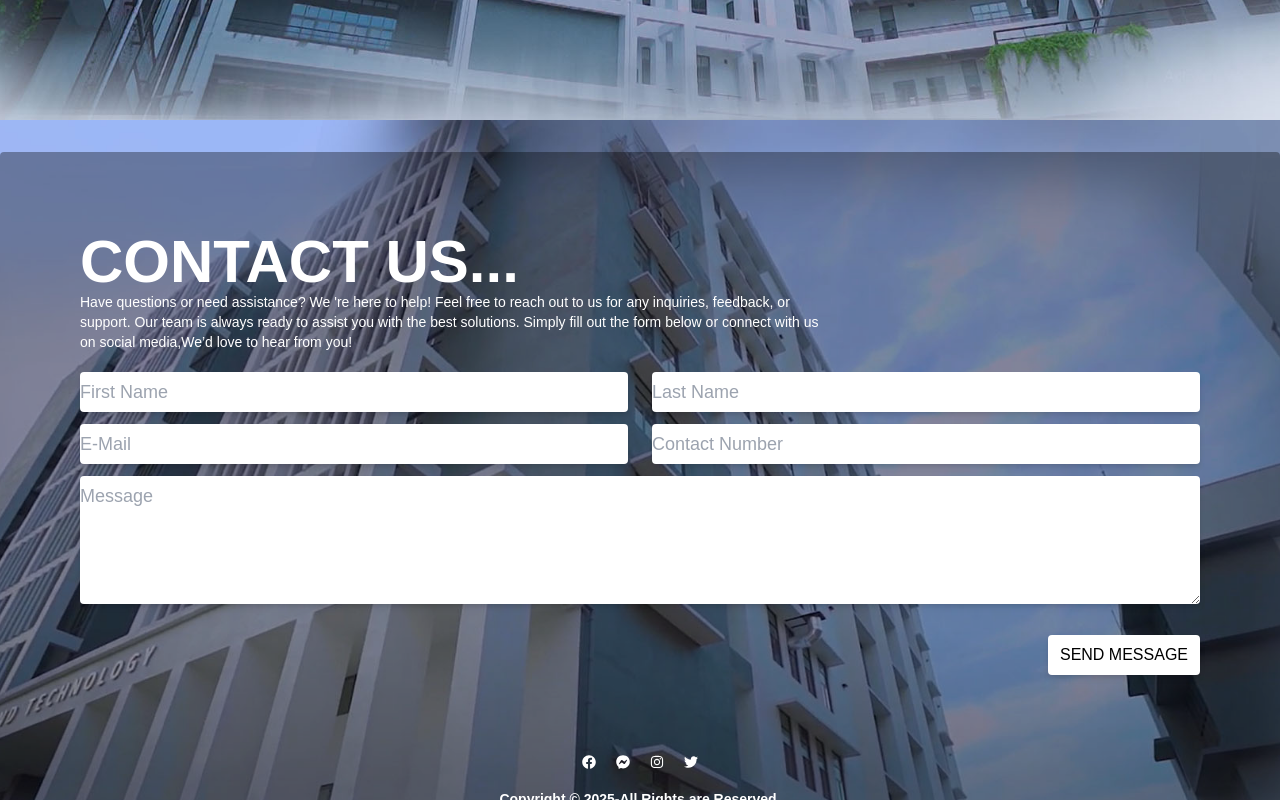
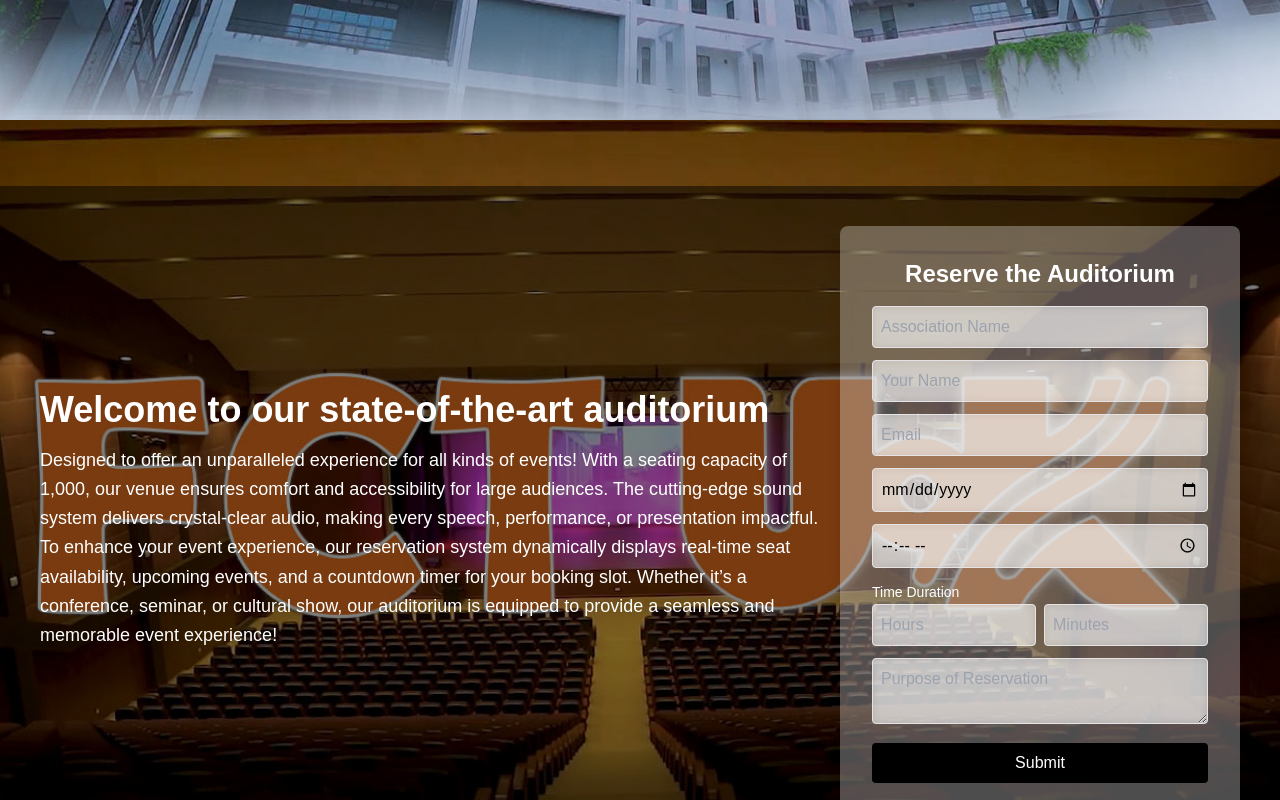
Before and after one commit to zaplink/HallEase-New, a Next.js app: page / in a window 1280 px wide. Shown: the part 680-1480 px from the top of the page. Built offline with nearby package versions, Linux system fonts and the light colour scheme.

Commit message:
Add public reservation page for the auditorium

```diff
--- /dev/null
+++ b/src/app/front/publicReservations/ReservationForm.tsx
@@ -0,0 +1,66 @@
+import React from 'react';
+import { Label } from '@/components/ui/label';
+
+const ReservationForm = () => {
+	return (
+		<div >
+			<div className="bg-white/30 backdrop-blur-md backdrop-opacity-10 p-8 rounded-lg shadow-lg w-full max-w-md">
+				<h2 className="text-2xl font-bold text-center mb-4">Reserve the Auditorium</h2>
+				<form>
+					<input
+						type="text"
+						name="association"
+						placeholder="Association Name"
+						className="w-full p-2 mb-3 border rounded bg-white/50 backdrop-blur-sm text-black"
+					/>
+					<input
+						type="text"
+						name="name"
+						placeholder="Your Name"
+						className="w-full p-2 mb-3 border rounded bg-white/50 backdrop-blur-sm text-black"
+					/>
+					<input
+						type="email"
+						name="email"
+						placeholder="Email"
+						className="w-full p-2 mb-3 border rounded bg-white/50 backdrop-blur-sm text-black"
+					/>
+					<input
+						type="date"
+						name="date"
+						className="w-full p-2 mb-3 border rounded bg-white/50 backdrop-blur-sm text-black"
+					/>
+					<input
+						type="time"
+						name="time"
+						className="w-full p-2 mb-3 border rounded bg-white/50 backdrop-blur-sm text-black"
+					/>
+                    <Label htmlFor="email">Time Duration</Label>
+
+					<div className="flex space-x-2 mb-3">
+						<input
+							type="number"
+							name="duration_hours"
+							placeholder="Hours"
+							className="w-1/2 p-2 border rounded bg-white/50 backdrop-blur-sm text-black"
+						/>
+						<input
+							type="number"
+							name="duration_minutes"
+							placeholder="Minutes"
+							className="w-1/2 p-2 border rounded bg-white/50 backdrop-blur-sm text-black"
+						/>
+					</div>
+					<textarea
+						name="purpose"
+						placeholder="Purpose of Reservation"
+						className="w-full p-2 mb-3 border rounded bg-white/50 backdrop-blur-sm text-black"
+					/>
+					<button type="submit" className="w-full bg-black text-white p-2 rounded hover:bg-gray-800">Submit</button>
+				</form>
+			</div>
+		</div>
+	);
+};
+
+export default ReservationForm;
--- a/src/app/front/publicReservations/Reservations.tsx
+++ b/src/app/front/publicReservations/Reservations.tsx
@@ -1,22 +1,20 @@
 import React from 'react';
+import ReservationForm from './ReservationForm';
 
 const Reservations = () => {
 	return (
-		<div>
-			Reservations
-			<p>Sithara, create your reservations page here</p>
-			<p>
-				built necessary components inside this folder(reservationForm,..
-				etc), if you have to
-			</p>
-			<p>
-				we have to use shadcn forms to create forms(for consistency
-				sake), unlike chamodya. she used generated form instead of
-				shadcn forms
-			</p>
-			<p>#if you have hard time with shadcn forms, ask for help.</p>
-			<p>import this component into _src/app/page.tsx_</p>
-			<p>uncomment {/* <Reservations/> */}</p>
+		<div className="bg-cover bg-center min-h-screen flex items-center justify-center text-white relative" style={{ backgroundImage: "url('/auditorium.jpg')" }}>
+			<div className="flex w-full h-full px-10 py-10 bg-black/50 ">
+				<div className="w-2/3 flex flex-col justify-center">
+					<h1 className="text-4xl font-bold mb-4">Welcome to our state-of-the-art auditorium</h1>
+					<p className="text-lg leading-relaxed">
+						Designed to offer an unparalleled experience for all kinds of events! With a seating capacity of 1,000, our venue ensures comfort and accessibility for large audiences. The cutting-edge sound system delivers crystal-clear audio, making every speech, performance, or presentation impactful. To enhance your event experience, our reservation system dynamically displays real-time seat availability, upcoming events, and a countdown timer for your booking slot. Whether it’s a conference, seminar, or cultural show, our auditorium is equipped to provide a seamless and memorable event experience!
+					</p>
+				</div>
+				<div className="w-1/3 flex items-center justify-center">
+					<ReservationForm />
+				</div>
+			</div>
 		</div>
 	);
 };
--- a/src/app/page.tsx
+++ b/src/app/page.tsx
@@ -1,13 +1,15 @@
 import LoginPage from './front/users/LoginPage';
 import ContactUs from './front/contacts/ContactUs';
+import Reservations from './front/publicReservations/Reservations';
 
 export default function Home() {
 	return (
 		<div style={{ position: 'relative', height: '100vh' }}>
 			{/* </HomePage> */}
 			<LoginPage />
-			{/* <Reservations/> */}
+		    <Reservations/>
 			<ContactUs />
+
 		</div>
 	);
 }
```
Also changed, not shown: public/auditorium.jpg (added).
